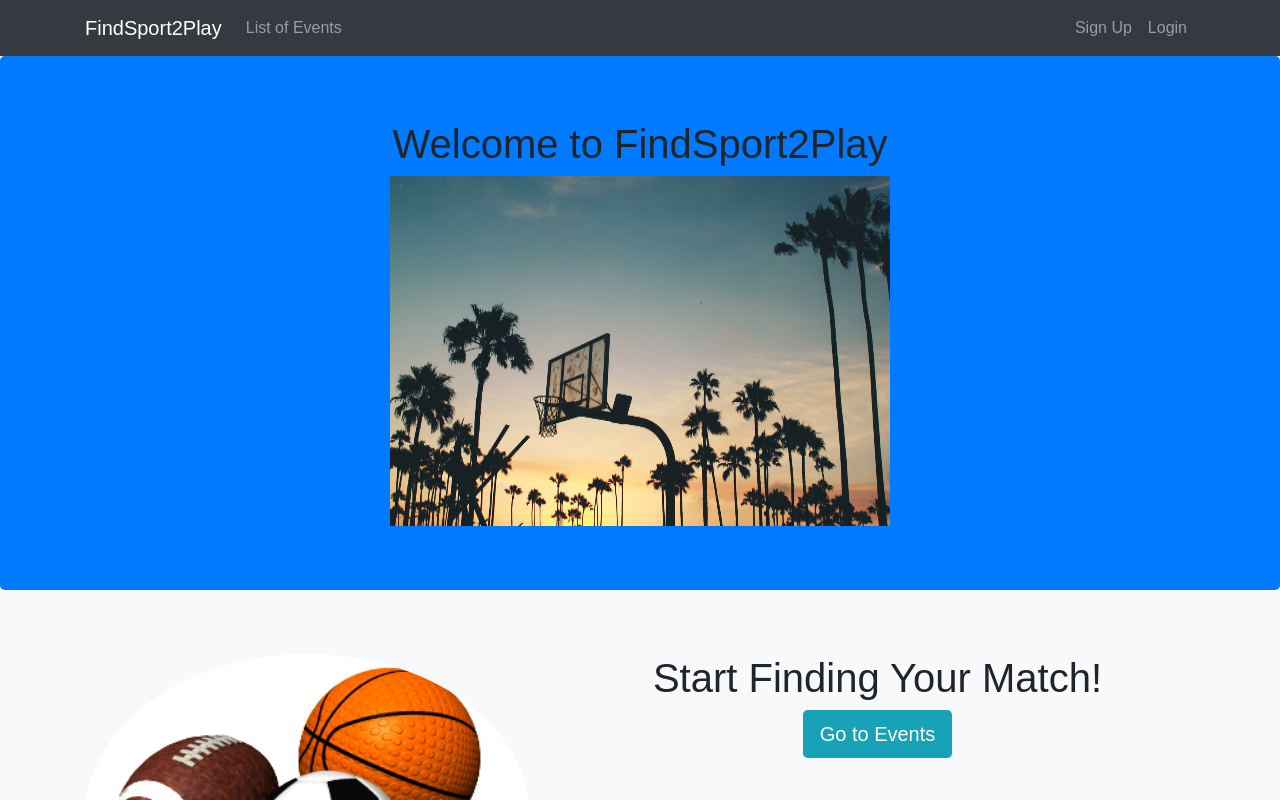
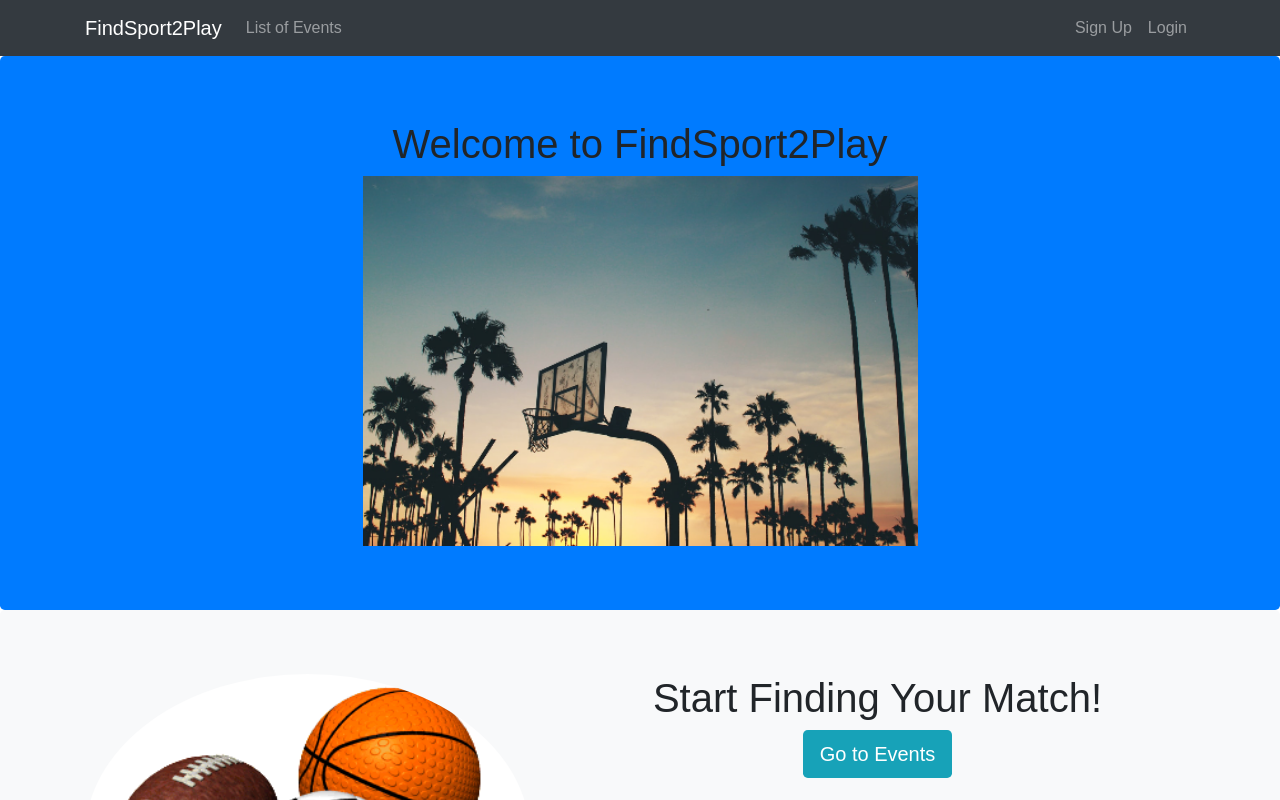
Before and after one commit to topdeveloper55/Find-Sport-2-Play, a React (Create React App) app in the folder client/: page / in a window 1280 px wide. Shown: the top 800 px of the page. Built offline with nearby package versions, Linux system fonts and the light colour scheme; no server answers.

Commit message:
update react-scripts and add css module

```diff
--- a/client/src/components/home/Home.js
+++ b/client/src/components/home/Home.js
@@ -1,6 +1,7 @@
 import React, { Component } from 'react';
 import { Link } from 'react-router-dom';
 
+import styles from './Home.module.css';
 import sportImage from '../../img/sport.png';
 import sportsImage from '../../img/sports.gif';
 
@@ -16,7 +17,7 @@ class Home extends Component{
             <header className="jumbotron bg-primary mb-0">
           		<div className="container">
           			<h1 className="text-center">Welcome to FindSport2Play</h1>
-          			<img className="img-fluid mx-auto d-block" style={{width: '500px', height: '350px'}} src={sportImage} alt="Sport" />
+          			<img className={styles.image} src={sportImage} alt="Sport" />
           		</div>
           	</header>
 
--- /dev/null
+++ b/client/src/components/home/Home.module.css
@@ -0,0 +1,5 @@
+.image{
+    width: 50%;
+    display: block;
+    margin: 0 auto;
+}
```
Also changed, not shown: client/package.json (+8 -2 lines).
